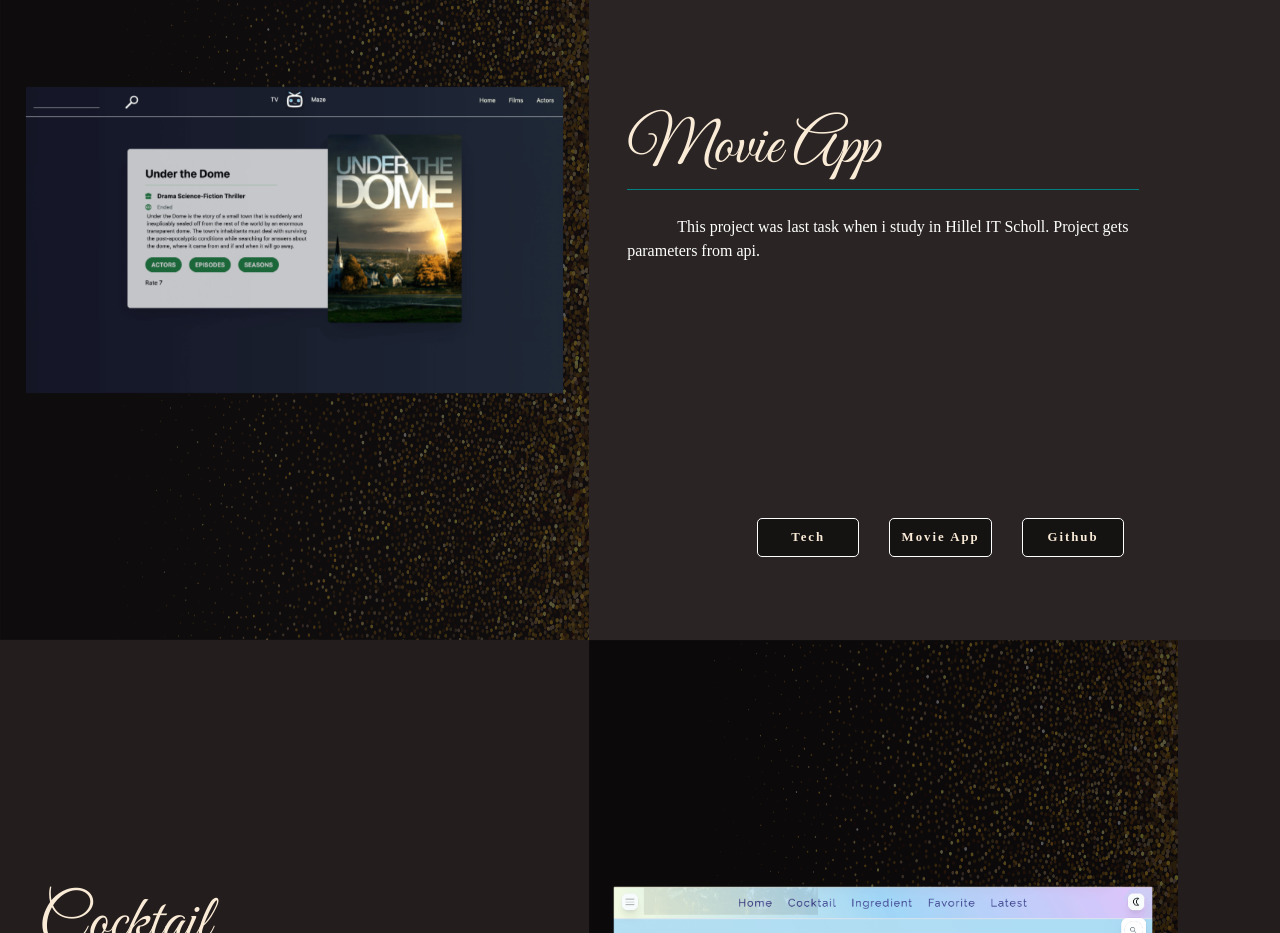
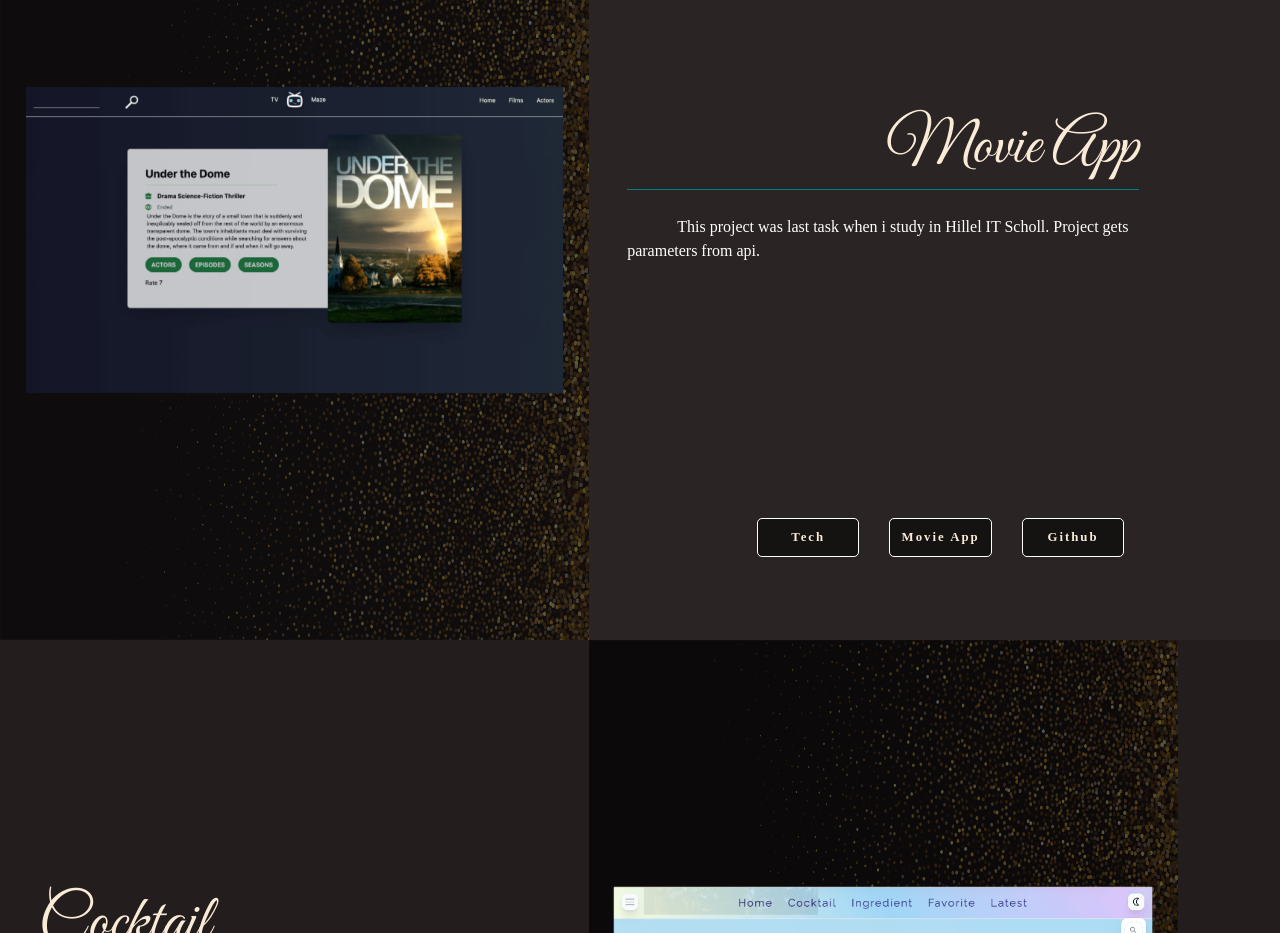
Before and after one commit to N1kk7/Portfolio, a React (Create React App) app: page / in a window 1280 px wide. Shown: the part 2560-3493 px from the top of the page. Built offline with nearby package versions, Linux system fonts and the light colour scheme; a web font is replaced by a local one.

Commit message:
small changes

```diff
--- a/src/App.scss
+++ b/src/App.scss
@@ -348,9 +348,12 @@
   }
 }
 
-// .MovieApp{
+.MovieApp{
+  .tittleBlock{
+    text-align: right !important;
+  }
 
-// }
+}
 
 // .Cocktail{
 
@@ -397,7 +400,7 @@
 }
 .footer{
   background-color: black;
-  width: 100vw;
+  width: -webkit-fill-available;
   height: 15vh;
   .container{
     margin: 0 auto;
```
Also changed, not shown: 6 other files (tests, documents, lock files or other folders).
